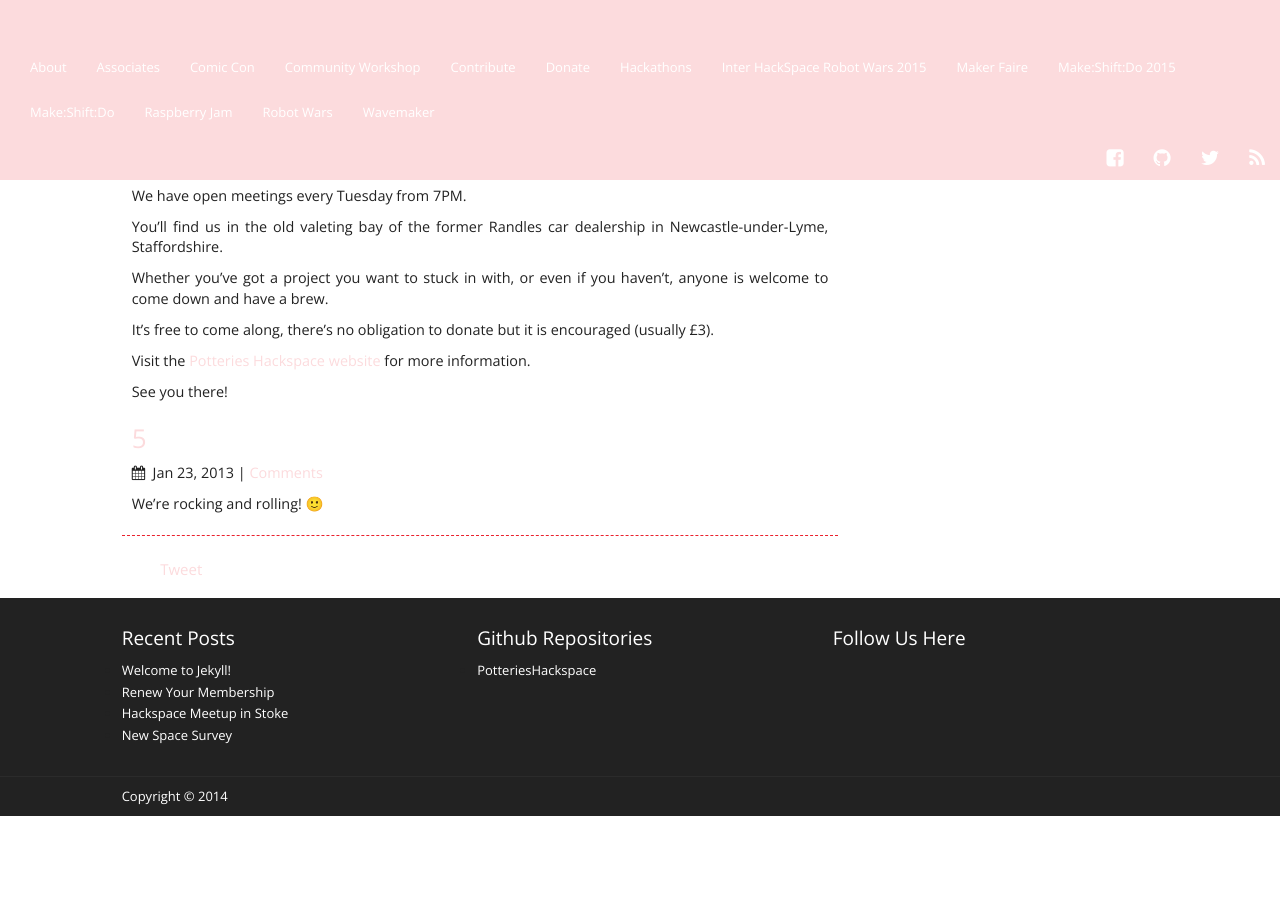
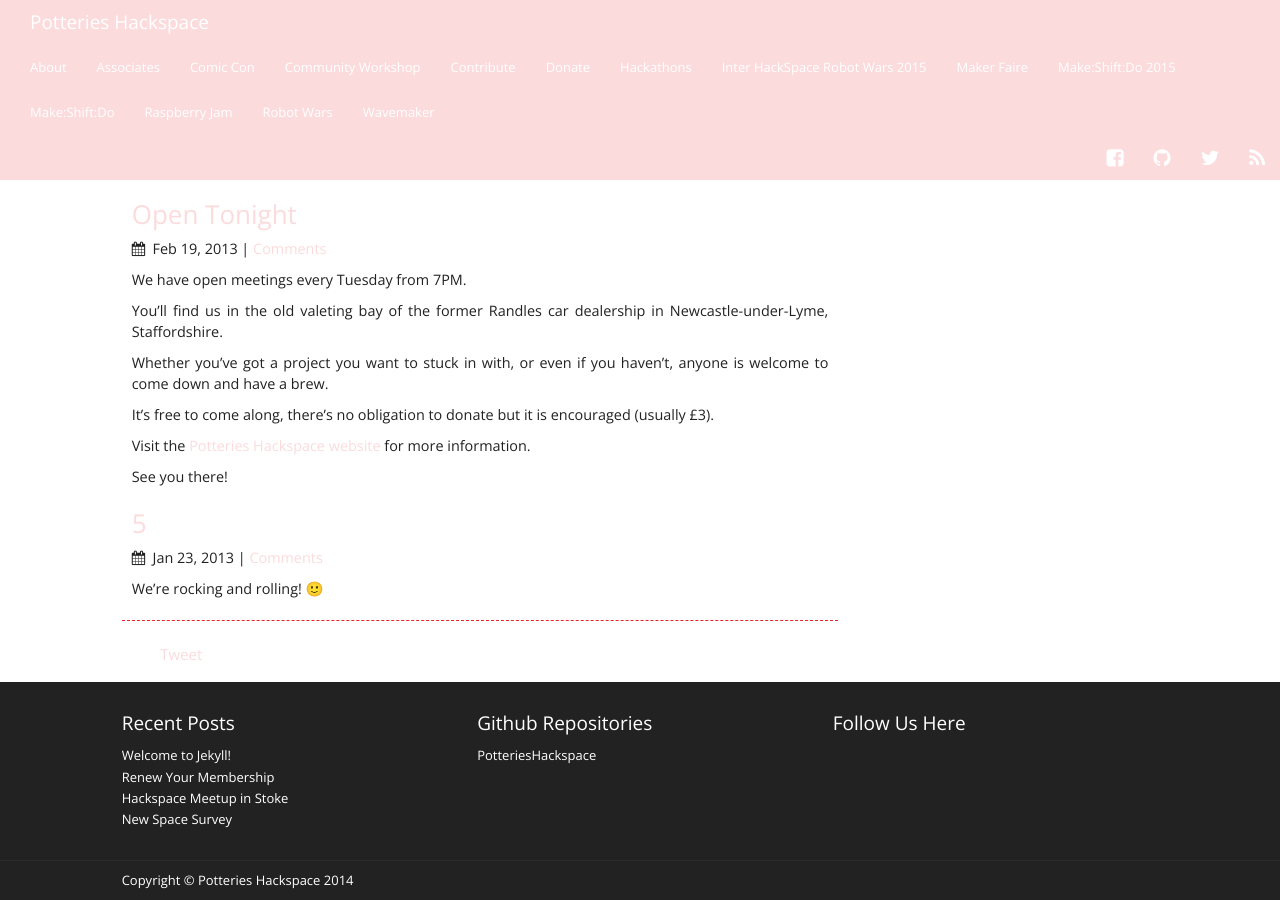
Before and after one commit to PotteriesHackspace/potterieshackspace.github.com, a Jekyll site: the page built from index.html, in a window 1280 px wide and 900 px high, scrolled down 115640 px. Built offline with Jekyll 4.4.1, drawn with Linux system fonts in a browser that asks for light colours; nearby versions of some CDN libraries; comment, search, counter and statistics services are not loaded; before the commit the page ends 116456 px from its top, so only the background shows below that.

Commit message:
Restore the title

```diff
--- a/_config.yml
+++ b/_config.yml
@@ -1,4 +1,5 @@
 url: http://potterieshackspace.github.io
+title: Potteries Hackspace
 name: Potteries Hackspace
 description: 'Let&#039;s make something!'
 email: admin@potterieshackspace.org
```
